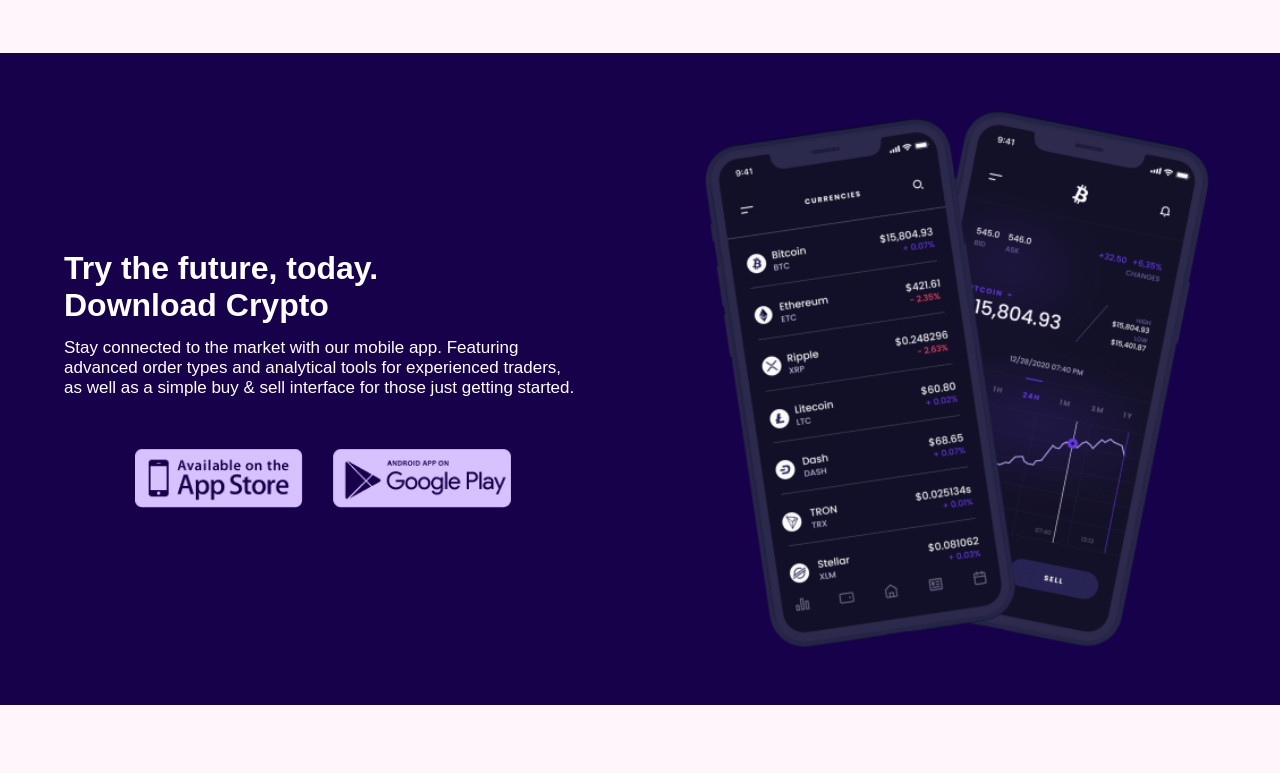
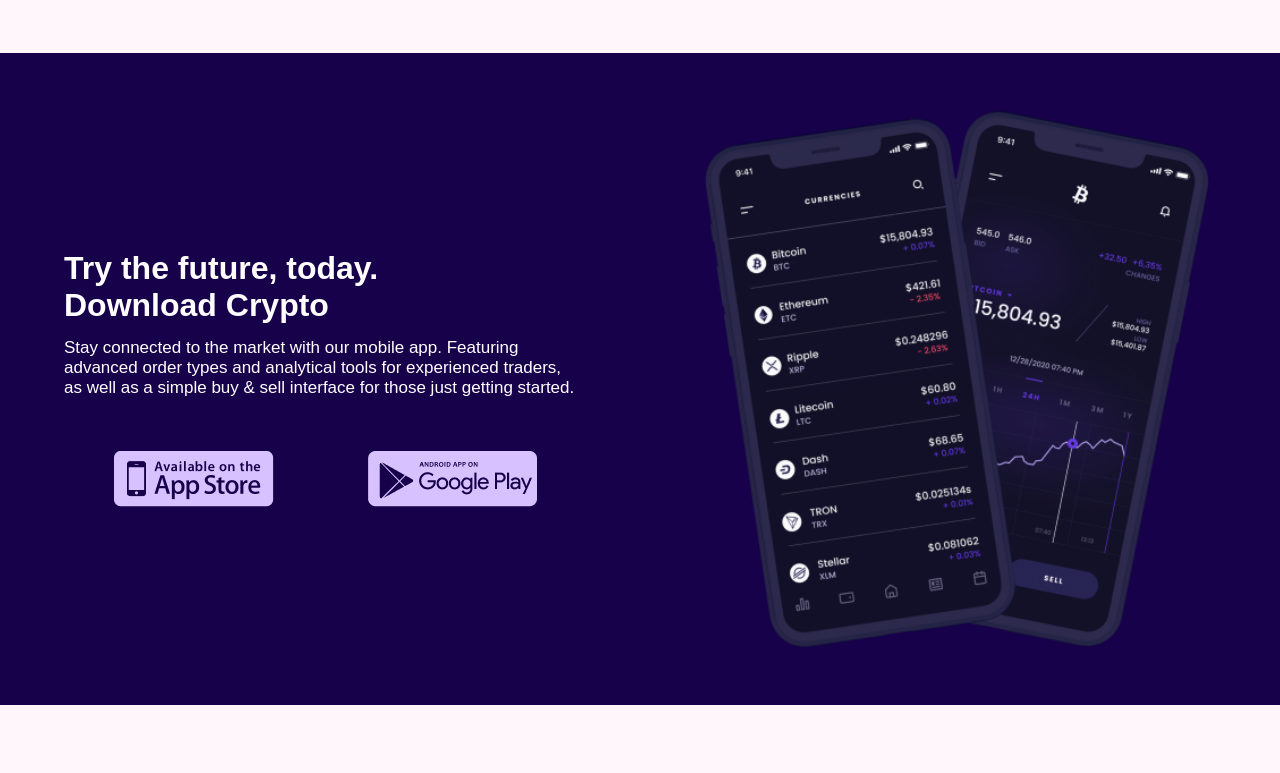
Before and after one commit to gibloor/Landing, a React (Create React App) app: page / in a window 1280 px wide. Shown: the part 2000-2773 px from the top of the page. Built offline with nearby package versions, Linux system fonts and the light colour scheme; the HTML template or start-up script is replaced by a standard one.

Commit message:
fixed scroll

```diff
--- a/src/components/AppAdvertising/index.tsx
+++ b/src/components/AppAdvertising/index.tsx
@@ -23,12 +23,12 @@
         <img className='app-advertising__picture_mobile' alt='Two phones' src={phones} />
 
         <div className='app-advertising__buttons'>
-          <a href='./' className='app-advertising__button'>
-            <img alt='App store button' src={appStore} />
+          <a href='./' className='app-advertising__button_container'>
+            <img className='app-advertising__button' alt='App store button' src={appStore} />
           </a>
 
-          <a href='./' className='app-advertising__button'>
-            <img alt='Google play button' src={googlePlay} />
+          <a href='./' className='app-advertising__button_container'>
+            <img className='app-advertising__button' alt='Google play button' src={googlePlay} />
           </a>
         </div>
       </div>
--- a/src/components/AppAdvertising/styles.scss
+++ b/src/components/AppAdvertising/styles.scss
@@ -25,13 +25,26 @@
 
   &__buttons {
     display: flex;
-    justify-content: center;
     height: 60px;
   }
 
+  &__button_container {
+    display: flex;
+    justify-content: center;
+    align-items: center;
+    height: 100%;
+    width: 50%;
+  }
+
   &__button {
+    height: 95%;
+    margin-right: 30px;
+    transition: ease-in-out 0.25s;
+  }
+
+  &__button:hover {
+    transition: ease-in-out 0.25s;
     height: 100%;
-    margin-right: 30px;
   }
 
   &__button:last-child {
--- a/src/components/Articles/styles.scss
+++ b/src/components/Articles/styles.scss
@@ -20,7 +20,20 @@
   &__container > a {
     width: 30%;
     max-width: 350px;
+    transition: ease-in-out 0.3s;
   }
+
+  // &__container > a {
+  //   width: 29%;
+  //   max-width: 335px;
+  //   transition: ease-in-out 0.3s;
+  // }
+
+  // &__container > a:hover {
+  //   width: 30%;
+  //   max-width: 350px;
+  //   transition: ease-in-out 0.3s;
+  // }
 
   &__container > a:last-child > &__article {
     margin-right: 0px;
--- a/src/components/CryptoPrices/styles.scss
+++ b/src/components/CryptoPrices/styles.scss
@@ -29,14 +29,8 @@
     border-top: 0.6px solid #BDBDBD;
   }
 
-  // &__tbody > tr:first-child > th {
-  //   text-align: center;
-  // }
-
   &__tbody > tr > th {
     padding: 25px;
-    // margin: 25px;
-    // text-align: left;
   }
 
   &__tbody > tr > th:first-child, th:nth-child(2) {
@@ -127,6 +121,7 @@
     background-color: transparent;
     background-repeat: no-repeat;
     cursor: pointer;
+    background-position: center;
   }
 }
 
--- a/src/components/Footer/styles.scss
+++ b/src/components/Footer/styles.scss
@@ -38,6 +38,16 @@
     color: #E6E6E6;
   }
 
+  &__paragraph > span {
+    transition: ease-in-out 0.3s;
+    border-bottom: 1px solid rgba(255, 255, 255, 0);
+  }
+
+  &__paragraph > span:hover {
+    transition: ease-in-out 0.3s;
+    border-color: white;
+  }
+
   &__block {
     width: 100%;
     margin-top: 45px;
--- a/src/components/MainBlock/styles.scss
+++ b/src/components/MainBlock/styles.scss
@@ -23,7 +23,6 @@
 
   &__link {
     margin: 20px;
-    padding-bottom: 2.5px;
     transition: ease-in-out 0.3s;
     border-bottom: 1px solid rgba(255, 255, 255, 0);
   }
@@ -46,10 +45,6 @@
     transition: ease-in-out 0.3s;
   }
 
-  &__auth-link {
-
-  }
-
   &__hamburger-button {
     display: none;
   }
@@ -66,7 +61,7 @@
     display: flex;
     flex-direction: column;
     align-items: flex-start;
-    width: 40%;
+    width: 45%;
   }
 
   &__content_picture {
--- a/src/components/SubscribeField/styles.scss
+++ b/src/components/SubscribeField/styles.scss
@@ -1,5 +1,5 @@
 .subscribe-field {
-  width: 100vw;
+  // width: 100vw;
   padding: 50px 0;
   color: #FFFFFF;
   display: flex;
```
